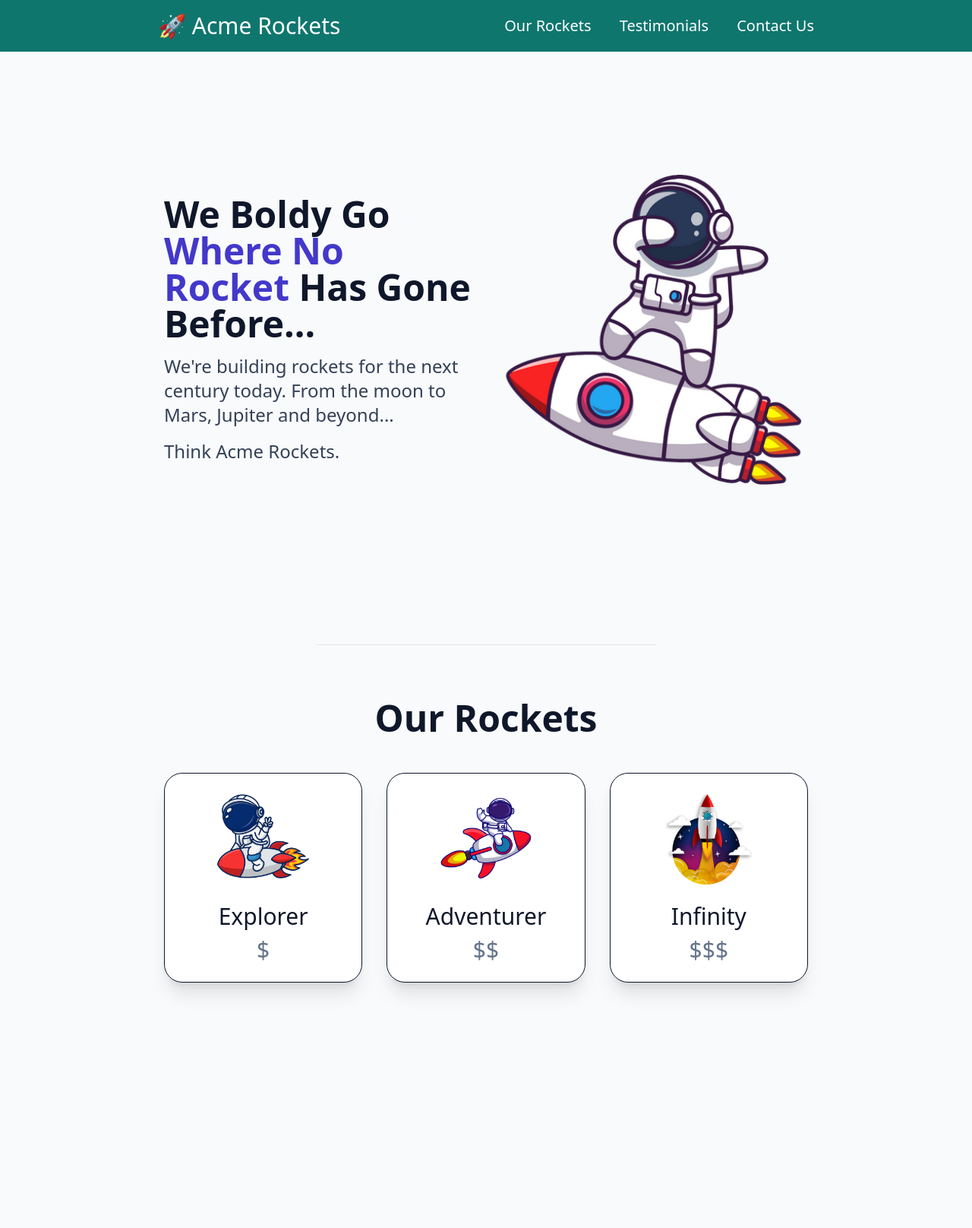
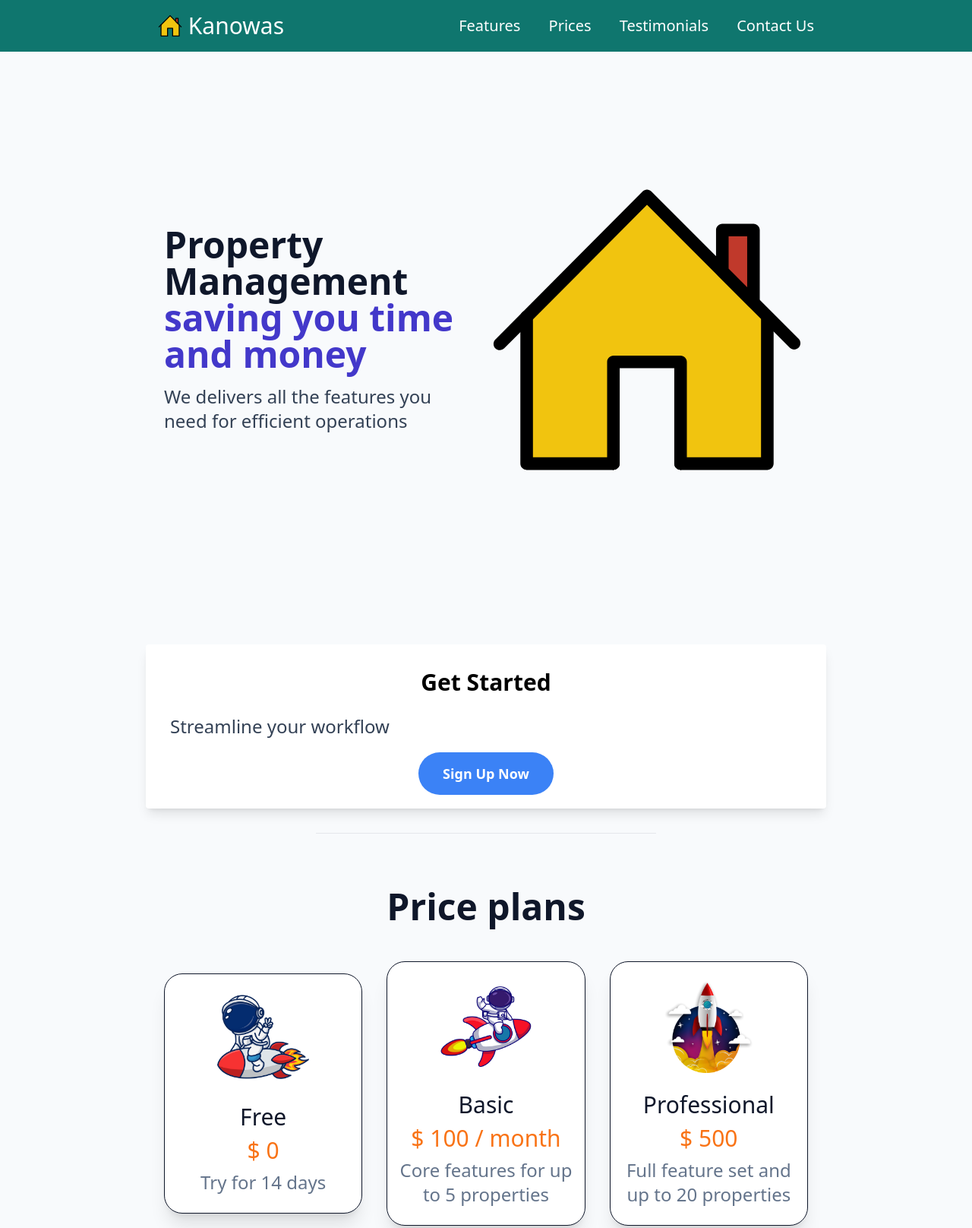
Before and after one commit to kristianmandrup/Acme-Rockets, a website: page build/index.html in a window 1280 px wide. Shown: the top 1616 px of the page at 76% size. Drawn offline with Linux system fonts and the light colour scheme.

Commit message:
Update for Kanowas

```diff
--- a/build/index.html
+++ b/build/index.html
@@ -13,7 +13,15 @@
     <header class="sticky top-0 z-10 bg-teal-700 text-white">
       <section class="mx-auto flex max-w-4xl items-center justify-between p-4">
         <h1 class="text-3xl font-medium">
-          <a href="#hero">🚀 Acme Rockets</a>
+          <a href="#hero">
+            <img
+              style="display: inline; margin-top: -0.2em"
+              src="./img/property-logo.svg"
+              height="32"
+              width="32"
+            />
+            Kanowas</a
+          >
         </h1>
         <div>
           <button
@@ -26,7 +34,8 @@
             ></div>
           </button>
           <nav class="hidden space-x-8 text-xl md:block" aria-label="main">
-            <a href="#rockets" class="hover:opacity-90">Our Rockets</a>
+            <a href="#features" class="hover:opacity-90">Features</a>
+            <a href="#prices" class="hover:opacity-90">Prices</a>
             <a href="#testimonials" class="hover:opacity-90">Testimonials</a>
             <a href="#contact" class="hover:opacity-90">Contact Us</a>
           </nav>
@@ -46,8 +55,11 @@
           <a href="#hero" class="w-full py-6 text-center hover:opacity-90"
             >Home</a
           >
-          <a href="#rockets" class="w-full py-6 text-center hover:opacity-90"
-            >Our Rockets</a
+          <a href="#features" class="w-full py-6 text-center hover:opacity-90"
+            >Features</a
+          >
+          <a href="#prices" class="w-full py-6 text-center hover:opacity-90"
+            >Prices</a
           >
           <a
             href="#testimonials"
@@ -72,26 +84,45 @@
           <h2
             class="max-w-md text-center text-4xl font-bold text-slate-900 dark:text-white sm:text-left sm:text-5xl"
           >
-            We Boldy Go
+            Property Management
             <span class="text-indigo-700 dark:text-indigo-300"
-              >Where No Rocket</span
+              >saving you time and money</span
             >
-            Has Gone Before...
           </h2>
           <p
             class="mt-4 max-w-md text-center text-2xl text-slate-700 dark:text-slate-400 sm:text-left"
           >
-            We're building rockets for the next century today. From the moon to
-            Mars, Jupiter and beyond...
-          </p>
-          <p
-            class="mt-4 max-w-md text-center text-2xl text-slate-700 dark:text-slate-400 sm:text-left"
-          >
-            Think Acme Rockets.
+            We delivers all the features you need for efficient operations
           </p>
         </article>
-        <img class="w-1/2" src="./img/rocketdab.png" alt="Rocket Dab" />
+        <img class="w-1/2" src="./img/property-logo.svg" alt="Rocket Dab" />
       </section>
+
+      <!-- Main Content -->
+      <main
+        class="container mx-auto my-8 rounded bg-white p-8 shadow-lg dark:bg-gray-800 dark:shadow-none"
+      >
+        <!-- Getting Started Section -->
+        <section class="text-center">
+          <h2 class="mb-6 text-3xl font-bold dark:text-gray-300">
+            Get Started
+          </h2>
+          <p
+            class="pb-8 text-center text-2xl text-slate-700 dark:text-slate-400 sm:text-left"
+          >
+            Streamline your workflow
+          </p>
+
+          <!-- Call to Action Button -->
+          <a
+            href="#signup"
+            class="rounded-full bg-blue-500 px-8 py-4 text-lg font-semibold text-white transition duration-300 hover:bg-blue-600 dark:bg-blue-500 dark:text-white dark:hover:bg-blue-600"
+            >Sign Up Now</a
+          >
+        </section>
+
+        <!-- Other Content Goes Here -->
+      </main>
 
       <hr class="mx-auto w-1/2 bg-black dark:bg-white" />
 
@@ -102,7 +133,7 @@
         <h2
           class="mb-6 text-center text-4xl font-bold text-slate-900 dark:text-white sm:text-5xl"
         >
-          Our Rockets
+          Price plans
         </h2>
         <ul
           class="mx-auto my-12 flex list-none flex-col items-center gap-8 sm:flex-row"
@@ -112,17 +143,17 @@
           >
             <img src="./img/rocketman.png" alt="Explorer" class="mb-6 w-1/2" />
             <h3 class="text-center text-3xl text-slate-900 dark:text-white">
-              Explorer
+              Free
             </h3>
             <p
-              class="mt-2 hidden text-center text-3xl text-slate-500 dark:text-slate-400 sm:block"
+              class="mt-2 hidden text-center text-3xl text-orange-500 dark:text-orange-400 sm:block"
             >
-              $
+              $ 0
             </p>
             <p
-              class="mt-2 text-center text-2xl text-slate-500 dark:text-slate-400 sm:hidden"
+              class="mt-2 text-center text-2xl text-slate-500 dark:text-slate-400"
             >
-              Affordable Exploration
+              Try for 14 days
             </p>
           </li>
           <li
@@ -130,21 +161,21 @@
           >
             <img
               src="./img/rocketride.png"
-              alt="Adventurer"
+              alt="Professional"
               class="mb-6 w-1/2"
             />
             <h3 class="text-center text-3xl text-slate-900 dark:text-white">
-              Adventurer
+              Basic
             </h3>
             <p
-              class="mt-2 hidden text-center text-3xl text-slate-500 dark:text-slate-400 sm:block"
+              class="mt-2 hidden text-center text-3xl text-orange-500 dark:text-orange-400 sm:block"
             >
-              $$
+              $ 100 / month
             </p>
             <p
-              class="mt-2 text-center text-2xl text-slate-500 dark:text-slate-400 sm:hidden"
+              class="mt-2 text-center text-2xl text-slate-500 dark:text-slate-400"
             >
-              Best Selling Rocket!
+              Core features for up to 5 properties
             </p>
           </li>
           <li
@@ -156,17 +187,17 @@
               class="mb-6 w-1/2"
             />
             <h3 class="text-center text-3xl text-slate-900 dark:text-white">
-              Infinity
+              Professional
             </h3>
             <p
-              class="mt-2 hidden text-center text-3xl text-slate-500 dark:text-slate-400 sm:block"
+              class="mt-2 hidden text-center text-3xl text-orange-500 dark:text-orange-400 sm:block"
             >
-              $$$
+              $ 500
             </p>
             <p
-              class="mt-2 text-center text-2xl text-slate-500 dark:text-slate-400 sm:hidden"
+              class="mt-2 text-center text-2xl text-slate-500 dark:text-slate-400"
             >
-              Luxury Starship
+              Full feature set and up to 20 properties
             </p>
           </li>
         </ul>
@@ -190,9 +221,8 @@
             <p
               class="mt-2 text-left text-2xl text-white before:absolute before:left-0 before:top-0 before:translate-x-2 before:translate-y-2 before:transform before:font-serif before:text-9xl before:text-white before:opacity-25 before:content-['\201C'] after:absolute after:-bottom-20 after:right-0 after:-translate-x-2 after:-translate-y-2 after:transform after:font-serif after:text-9xl after:text-white after:opacity-25 after:content-['\201D'] dark:text-slate-400 sm:text-3xl"
             >
-              Acme has always been there for me. Their Explorer rocket arrived
-              in a wooden crate as expected. Life-long customer! A++ shopping
-              experience.
+              Kanowas works like a charm. This app has made managing my
+              properties so much easier.
             </p>
           </blockquote>
           <figcaption
@@ -208,12 +238,11 @@
             <p
               class="mt-2 text-left text-2xl text-white before:absolute before:left-0 before:top-0 before:translate-x-2 before:translate-y-2 before:transform before:font-serif before:text-9xl before:text-white before:opacity-25 before:content-['\201C'] after:absolute after:-bottom-20 after:right-0 after:-translate-x-2 after:-translate-y-2 after:transform after:font-serif after:text-9xl after:text-white after:opacity-25 after:content-['\201D'] dark:text-slate-400 sm:text-3xl"
             >
-              The Acme Adventurer Rocket has thwarted my Illudium Q-36 Explosive
-              Space Modulator on several occassions.
-              <span class="italic">This makes me very, very angry!</span>
-              Nevertheless, K-9 and I have awarded Acme the Martian contract for
-              space exploration rockets based on Acme's quality and sturdy
-              designs.
+              It was <span class="italic">super easy to use the app</span> to
+              setup my properties for management. I've now got the pro plan with
+              all my financial reports fully automated. It also sends out emails
+              to residents based on their status reducing most of the tedious
+              work. Amazing!
             </p>
           </blockquote>
           <figcaption
@@ -229,11 +258,9 @@
             <p
               class="mt-2 text-left text-2xl text-white before:absolute before:left-0 before:top-0 before:translate-x-2 before:translate-y-2 before:transform before:font-serif before:text-9xl before:text-white before:opacity-25 before:content-['\201C'] after:absolute after:-bottom-20 after:right-0 after:-translate-x-2 after:-translate-y-2 after:transform after:font-serif after:text-9xl after:text-white after:opacity-25 after:content-['\201D'] dark:text-slate-400 sm:text-3xl"
             >
-              I knew I not only wanted &#8212;
-              <span class="italic">I needed</span> &#8212; Acme's Infinity
-              Rocket for my mission in space. Acme delivered in one day! Nothing
-              says <q class="italic">Take me to your leader</q> like Acme's
-              Infinity Rocket! 💯
+              I simply love the Kanowas app! I never expected I could
+              <span class="italic">save so much time</span> with a proper app to
+              help manage my properties. Excellent product 💯
             </p>
           </blockquote>
           <figcaption
--- a/package.json
+++ b/package.json
@@ -5,13 +5,15 @@
   "main": "tailwind.config.js",
   "scripts": {
     "tailwind": "npx tailwindcss -i ./src/input.css -o ./build/css/style.css --watch",
-    "prettier": "npx prettier --write **/*.html"
+    "prettier": "npx prettier --write **/*.html",
+    "start": "lite-server"
   },
   "keywords": [],
   "author": "",
   "license": "ISC",
   "devDependencies": {
     "prettier": "^2.8.7",
-    "prettier-plugin-tailwindcss": "^0.2.7"
+    "prettier-plugin-tailwindcss": "^0.2.7",
+    "lite-server": "^2.6.1"
   }
 }
```
Also changed, not shown: build/css/style.css, build/img/logo_banner.webp (added), build/img/property-logo.svg (added), 1 other file.
